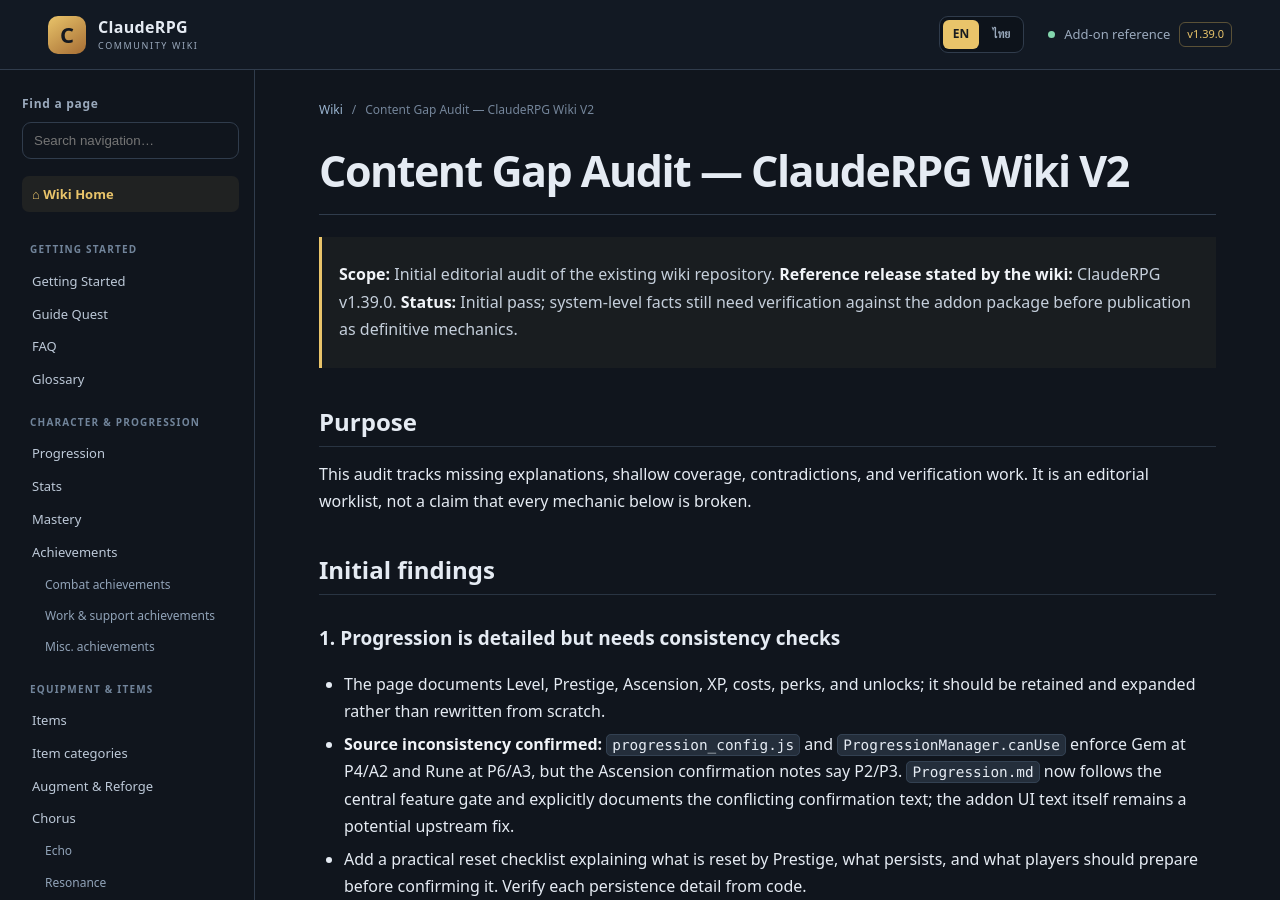
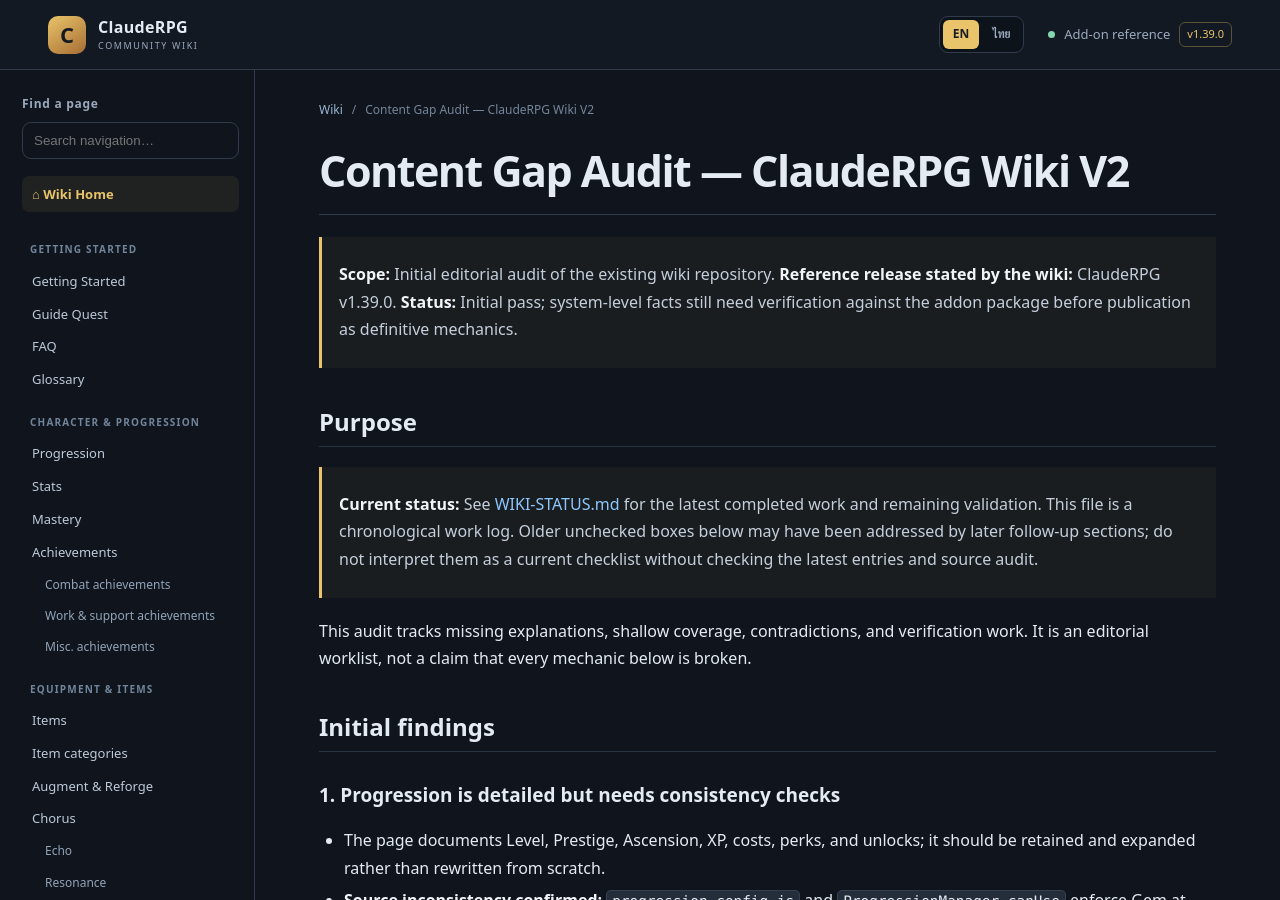
Before and after one commit to miniTorch25/ClaudeRPG-Wiki-V2, a Jekyll site: the page built from CONTENT-GAP-AUDIT.md, in a window 1280 px wide and 900 px high. Built offline with Jekyll 4.4.1, drawn with Linux system fonts in a browser that asks for light colours; our own code applies the rules of GitHub Pages for plain Markdown files.

Commit message:
Clarify the chronological audit status and current checklist source

```diff
--- a/CONTENT-GAP-AUDIT.md
+++ b/CONTENT-GAP-AUDIT.md
@@ -5,6 +5,8 @@
 > **Status:** Initial pass; system-level facts still need verification against the addon package before publication as definitive mechanics.
 
 ## Purpose
+
+> **Current status:** See [WIKI-STATUS.md](WIKI-STATUS.md) for the latest completed work and remaining validation. This file is a chronological work log. Older unchecked boxes below may have been addressed by later follow-up sections; do not interpret them as a current checklist without checking the latest entries and source audit.
 
 This audit tracks missing explanations, shallow coverage, contradictions, and verification work. It is an editorial worklist, not a claim that every mechanic below is broken.
 
```
